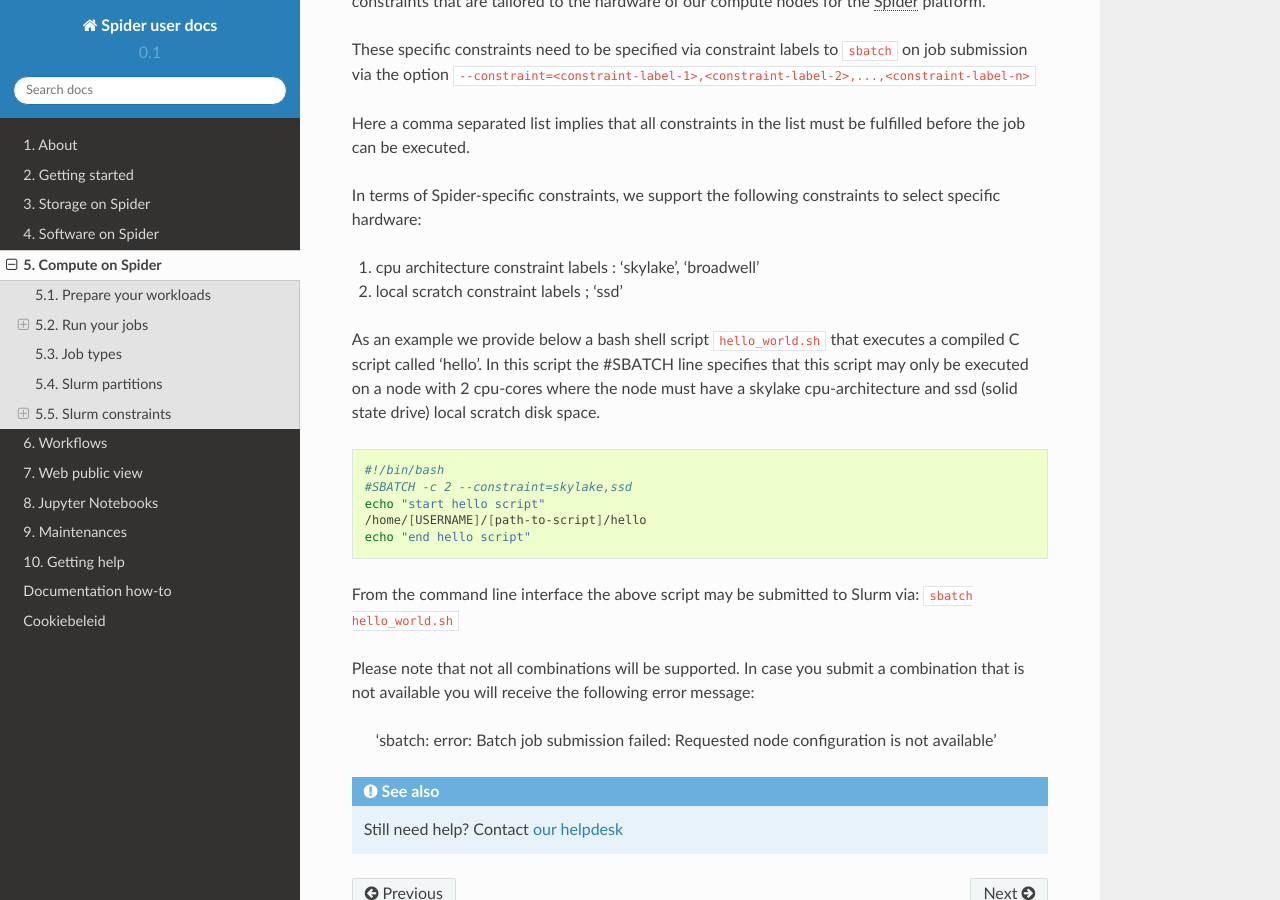
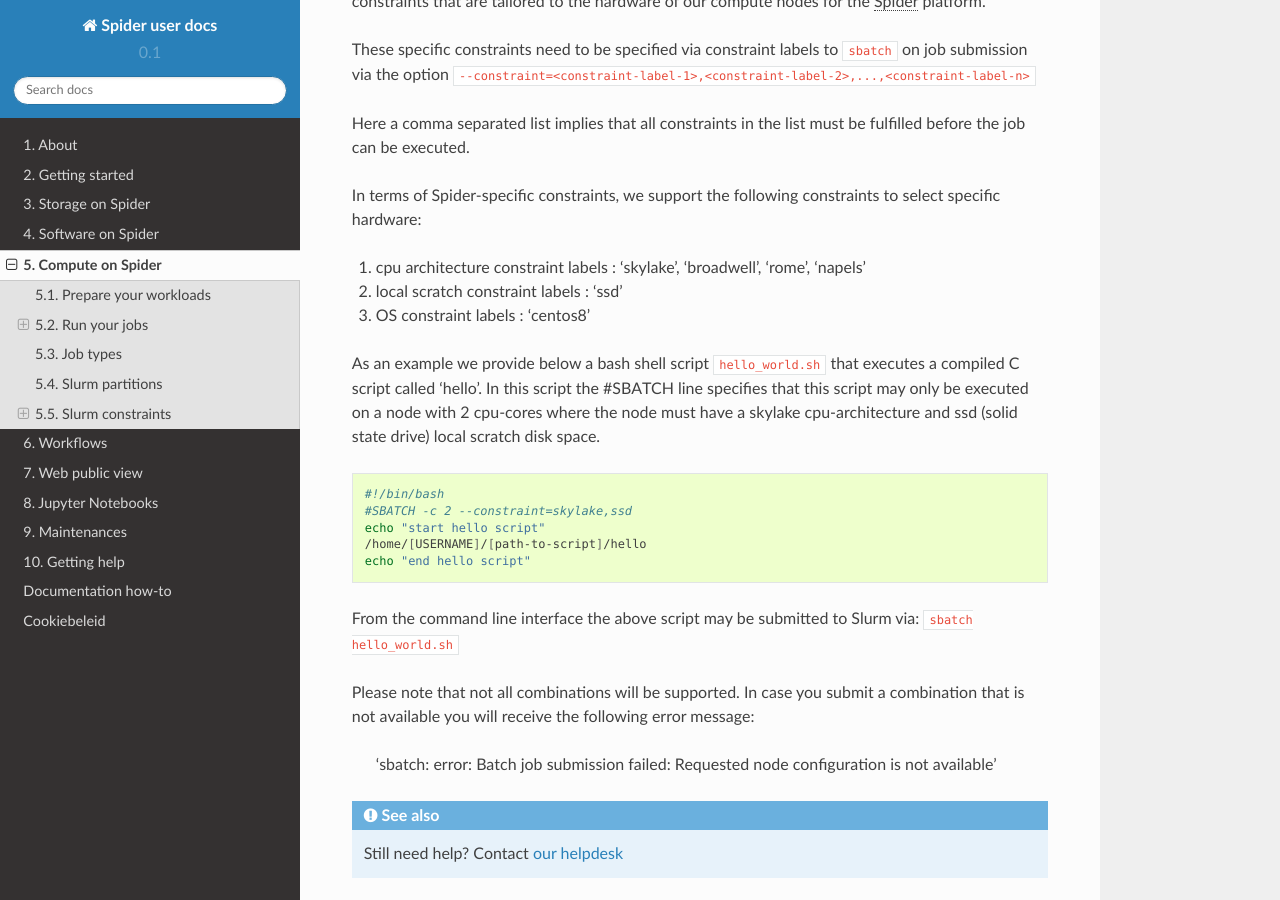
Before and after one commit to sara-nl/spiderdocs, a Sphinx documentation site: the page built from source/Pages/compute_on_spider.rst, in a window 1280 px wide and 900 px high, scrolled down 4178 px. Built offline with Sphinx 7.4.7 and the Read the Docs theme 2.0.0, drawn with Linux system fonts in a browser that asks for light colours.

Commit message:
contraints updated

```diff
--- a/source/Pages/compute_on_spider.rst
+++ b/source/Pages/compute_on_spider.rst
@@ -240,9 +240,11 @@ fulfilled before the job can be executed.
 In terms of Spider-specific constraints, we support the following constraints
 to select specific hardware:
 
-1) cpu architecture constraint labels : 'skylake', 'broadwell'
+1) cpu architecture constraint labels : 'skylake', 'broadwell', 'rome', 'napels'
 
-2) local scratch constraint labels    ; 'ssd'
+2) local scratch constraint labels    : 'ssd'
+
+3) OS constraint labels    : 'centos8'
 
 As an example we provide below a bash shell script ``hello_world.sh`` that executes a compiled C script called 'hello'. In this script the #SBATCH line specifies that this script may only be executed on a node with 2 cpu-cores where the node must have a skylake cpu-architecture and ssd (solid state drive) local scratch disk space.
 
```
